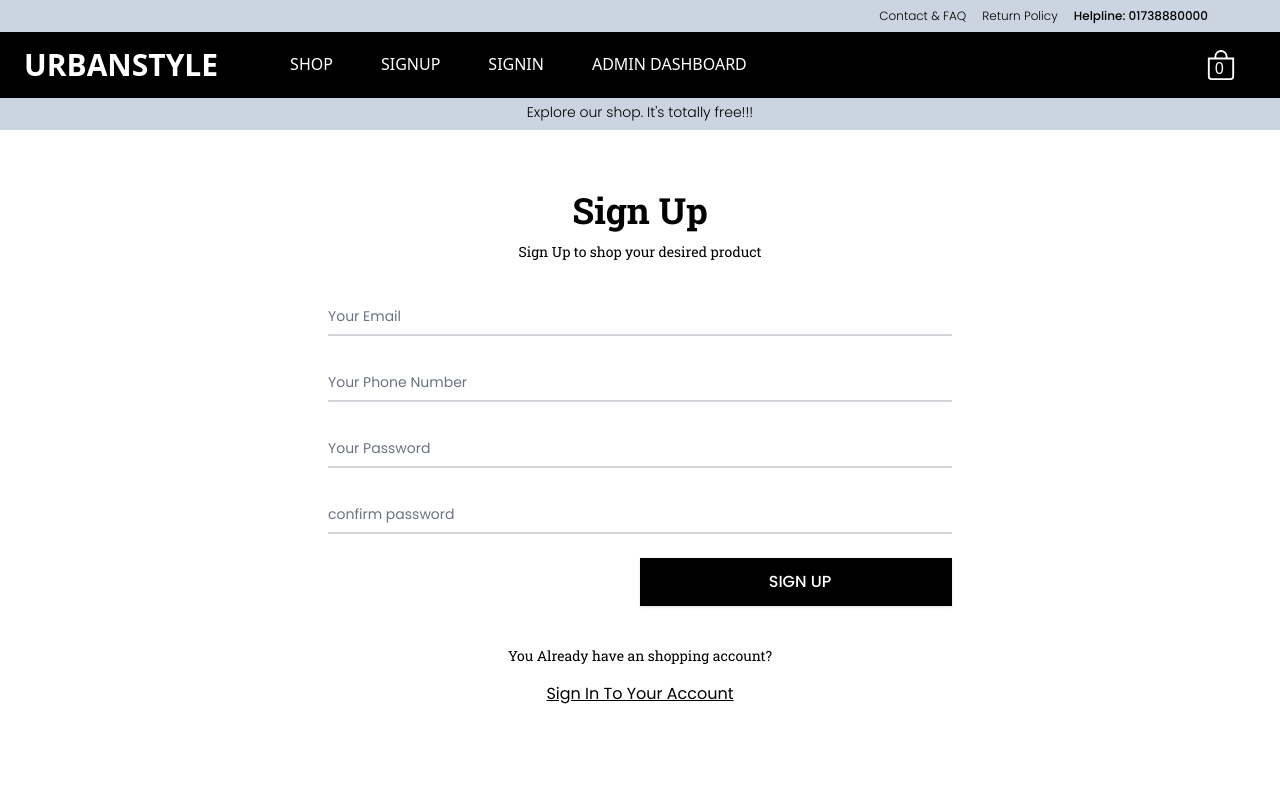
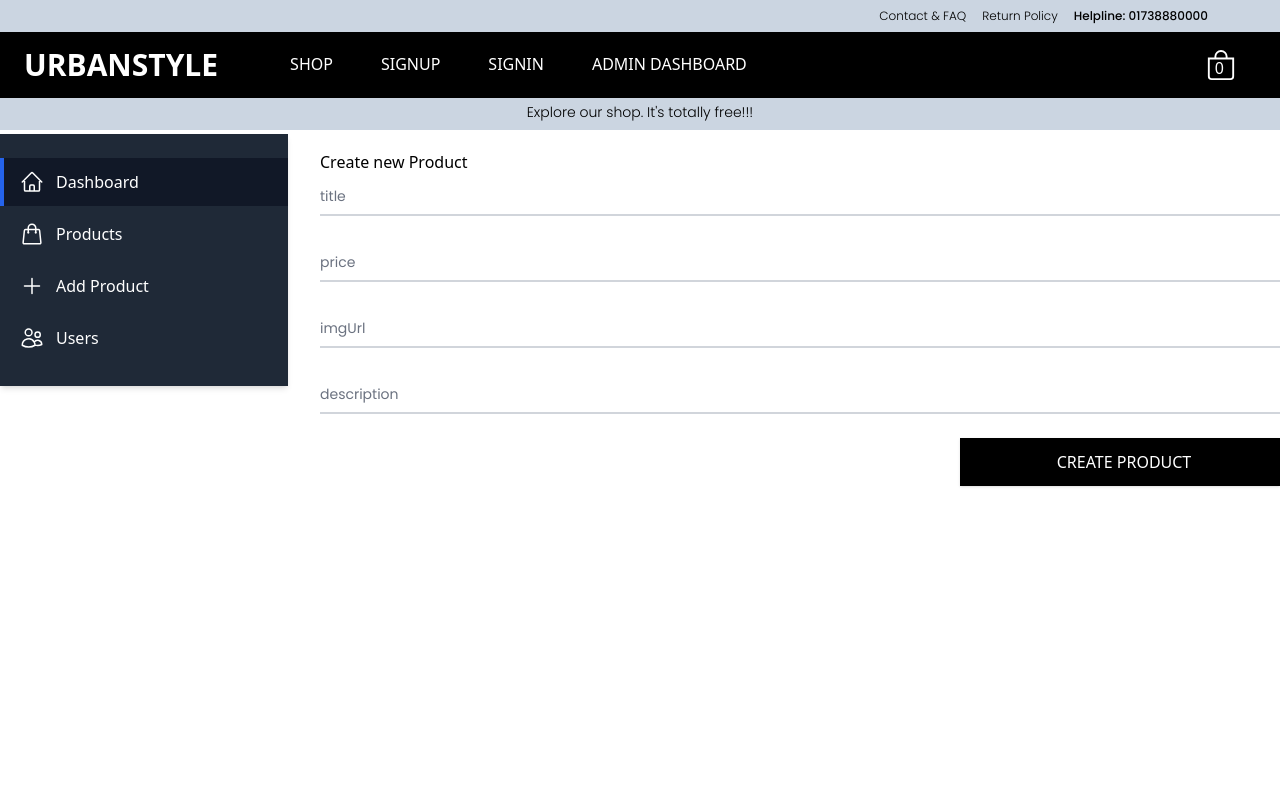
Before and after one commit to Rakib1415/ecommerce-admin-fronted, a React (Vite) app: page / in a window 1280 px wide. Shown: the top 800 px of the page. Built offline with nearby package versions, Linux system fonts and the light colour scheme; the HTML template or start-up script is replaced by a standard one.

Commit message:
feat:add admin dashboard page styles
implement all components to related admin dashboard page

```diff
--- a/src/App.jsx
+++ b/src/App.jsx
@@ -1,5 +1,5 @@
 import Layout from './components/Layout/Layout';
-import Signup from './pages/Signup/Signup';
+import Admin from './pages/Admin-dashboard/Admin';
 
 function App() {
   return (
@@ -9,7 +9,9 @@ function App() {
       {/* <ProductDetail /> */}
       {/* <Checkout /> */}
       {/* <SignIn /> */}
-      <Signup />
+      {/* <Signup /> */}
+      {/* <Admin /> */}
+      <Admin />
     </Layout>
   );
 }
--- /dev/null
+++ b/src/components/Dashboard-overview-card/DashboardOverviewCard.jsx
@@ -0,0 +1,15 @@
+function DashboardOverviewCard({ cardTitle, cardInfo }) {
+  return (
+    <a
+      href="#"
+      className="block max-w-sm p-6 bg-white border border-gray-200 rounded-lg shadow-md hover:bg-gray-100 dark:bg-gray-800 dark:border-gray-700 dark:hover:bg-gray-700"
+    >
+      <h5 className="mb-2 text-2xl font-bold tracking-tight text-gray-900 dark:text-white">
+        {cardTitle}
+      </h5>
+      <p className="font-normal text-gray-700 dark:text-gray-400">{cardInfo}</p>
+    </a>
+  );
+}
+
+export default DashboardOverviewCard;
--- /dev/null
+++ b/src/components/Sidebar/Sidebar.jsx
@@ -0,0 +1,92 @@
+function Sidebar() {
+  return (
+    <div className="py-1 w-1/4 md:min-h-screen">
+      <div className="md:absolute left-0 top-38 md:w-72 w-48 h-auto bg-gray-800 shadow-md">
+        <div className="py-5">
+          <a
+            className="flex items-center my-1 px-4 text-white py-3 border-l-4 border-blue-600 bg-gray-900"
+            href="#"
+          >
+            <svg
+              xmlns="http://www.w3.org/2000/svg"
+              fill="none"
+              viewBox="0 0 24 24"
+              strokeWidth="1.5"
+              stroke="currentColor"
+              className="w-6 mr-3 h-6"
+            >
+              <path
+                strokeLinecap="round"
+                strokeLinejoin="round"
+                d="M2.25 12l8.954-8.955c.44-.439 1.152-.439 1.591 0L21.75 12M4.5 9.75v10.125c0 .621.504 1.125 1.125 1.125H9.75v-4.875c0-.621.504-1.125 1.125-1.125h2.25c.621 0 1.125.504 1.125 1.125V21h4.125c.621 0 1.125-.504 1.125-1.125V9.75M8.25 21h8.25"
+              />
+            </svg>
+            Dashboard
+          </a>
+          <a
+            className="flex items-center my-1 px-4 text-white py-3 border-transparent border-l-4 hover:border-blue-600 hover:bg-gray-900"
+            href="#"
+          >
+            <svg
+              xmlns="http://www.w3.org/2000/svg"
+              fill="none"
+              viewBox="0 0 24 24"
+              strokeWidth="1.5"
+              stroke="currentColor"
+              className="w-6 mr-3 h-6"
+            >
+              <path
+                strokeLinecap="round"
+                strokeLinejoin="round"
+                d="M15.75 10.5V6a3.75 3.75 0 10-7.5 0v4.5m11.356-1.993l1.263 12c.07.665-.45 1.243-1.119 1.243H4.25a1.125 1.125 0 01-1.12-1.243l1.264-12A1.125 1.125 0 015.513 7.5h12.974c.576 0 1.059.435 1.119 1.007zM8.625 10.5a.375.375 0 11-.75 0 .375.375 0 01.75 0zm7.5 0a.375.375 0 11-.75 0 .375.375 0 01.75 0z"
+              />
+            </svg>
+            Products
+          </a>
+          <a
+            className="flex items-center my-1 px-4 text-white py-3 border-transparent border-l-4 hover:border-blue-600 hover:bg-gray-900"
+            href="#"
+          >
+            <svg
+              xmlns="http://www.w3.org/2000/svg"
+              fill="none"
+              viewBox="0 0 24 24"
+              strokeWidth="1.5"
+              stroke="currentColor"
+              className="w-6 mr-3 h-6"
+            >
+              <path
+                strokeLinecap="round"
+                strokeLinejoin="round"
+                d="M12 4.5v15m7.5-7.5h-15"
+              />
+            </svg>
+            Add Product
+          </a>
+          <a
+            className="flex items-center my-1 px-4 text-white py-3 border-transparent border-l-4 hover:border-blue-600 hover:bg-gray-900"
+            href="#"
+          >
+            <svg
+              xmlns="http://www.w3.org/2000/svg"
+              fill="none"
+              viewBox="0 0 24 24"
+              strokeWidth="1.5"
+              stroke="currentColor"
+              className="w-6 mr-3 h-6"
+            >
+              <path
+                strokeLinecap="round"
+                strokeLinejoin="round"
+                d="M15 19.128a9.38 9.38 0 002.625.372 9.337 9.337 0 004.121-.952 4.125 4.125 0 00-7.533-2.493M15 19.128v-.003c0-1.113-.285-2.16-.786-3.07M15 19.128v.106A12.318 12.318 0 018.624 21c-2.331 0-4.512-.645-6.374-1.766l-.001-.109a6.375 6.375 0 0111.964-3.07M12 6.375a3.375 3.375 0 11-6.75 0 3.375 3.375 0 016.75 0zm8.25 2.25a2.625 2.625 0 11-5.25 0 2.625 2.625 0 015.25 0z"
+              />
+            </svg>
+            Users
+          </a>
+        </div>
+      </div>
+    </div>
+  );
+}
+
+export default Sidebar;
--- /dev/null
+++ b/src/components/Sidebar/SidebarLayout.jsx
@@ -0,0 +1,12 @@
+import Sidebar from './Sidebar';
+
+function SidebarLayout({ children }) {
+  return (
+    <div className="md:flex">
+      <Sidebar />
+      <main className="w-3/4 my-5">{children}</main>
+    </div>
+  );
+}
+
+export default SidebarLayout;
--- /dev/null
+++ b/src/components/Table-row/TableRow.jsx
@@ -0,0 +1,20 @@
+import React from 'react';
+
+function TableRow() {
+  return (
+    <tr className="bg-white border-b dark:bg-gray-900 dark:border-gray-700">
+      <th
+        scope="row"
+        className="py-4 px-6 font-medium text-gray-900 whitespace-nowrap dark:text-white"
+      >
+        Apple MacBook Pro 17"
+      </th>
+      <td className="py-4 px-6">Sliver</td>
+      <td className="py-4 px-6">Laptop</td>
+      <td className="py-4 px-6">$2999</td>
+      <td className="py-4 px-6" />
+    </tr>
+  );
+}
+
+export default TableRow;
--- /dev/null
+++ b/src/components/Table/Table.jsx
@@ -0,0 +1,35 @@
+import React from 'react';
+import TableRow from '../Table-row/TableRow';
+
+function Table({ tHeadFirst, tHeadSecond, tHeadThird, tHeadFourth }) {
+  return (
+    <div className="overflow-x-auto relative shadow-md sm:rounded-lg">
+      <table className="w-full text-sm text-left text-gray-500 dark:text-gray-400">
+        <thead className="text-xs text-gray-700 uppercase bg-gray-50 dark:bg-gray-700 dark:text-gray-400">
+          <tr>
+            <th scope="col" className="py-3 px-6">
+              {tHeadFirst}
+            </th>
+            <th scope="col" className="py-3 px-6">
+              {tHeadSecond}
+            </th>
+            <th scope="col" className="py-3 px-6">
+              {tHeadThird}
+            </th>
+            <th scope="col" className="py-3 px-6">
+              {tHeadFourth}
+            </th>
+          </tr>
+        </thead>
+        <tbody>
+          <TableRow />
+          <TableRow />
+          <TableRow />
+          <TableRow />
+        </tbody>
+      </table>
+    </div>
+  );
+}
+
+export default Table;
--- /dev/null
+++ b/src/pages/Admin-add-product/AdminAddProduct.jsx
@@ -0,0 +1,39 @@
+import CustomButton from '../../components/CustomButton/CustomButton';
+import FormInput from '../../components/FormInput/FormInput';
+
+function AdminAddProduct() {
+  return (
+    <div>
+      <h2>Create new Product</h2>
+      <form>
+        <FormInput
+          handleChange={(e) => console.log(e)}
+          label="title"
+          type="text"
+        />
+        <FormInput
+          handleChange={(e) => console.log(e)}
+          label="price"
+          type="text"
+        />
+        <FormInput
+          handleChange={(e) => console.log(e)}
+          label="imgUrl"
+          type="text"
+        />
+        <FormInput
+          handleChange={(e) => console.log(e)}
+          label="description"
+          type="text"
+        />
+        <div className="lg:w-1/3 ml-auto">
+          <CustomButton type="button">
+            <span className="ml-2 mt-5px">Create Product</span>
+          </CustomButton>
+        </div>
+      </form>
+    </div>
+  );
+}
+
+export default AdminAddProduct;
--- /dev/null
+++ b/src/pages/Admin-dashboard/Admin.jsx
@@ -0,0 +1,15 @@
+import SidebarLayout from '../../components/Sidebar/SidebarLayout';
+import AdminAddProduct from '../Admin-add-product/AdminAddProduct';
+
+function Admin() {
+  return (
+    <SidebarLayout>
+      {/* <DashboardOverview /> */}
+      {/* <AdminProducts /> */}
+      {/* <AdminUsers /> */}
+      <AdminAddProduct />
+    </SidebarLayout>
+  );
+}
+
+export default Admin;
--- /dev/null
+++ b/src/pages/Admin-products/AdminProducts.jsx
@@ -0,0 +1,16 @@
+import Table from '../../components/Table/Table';
+
+function AdminProducts() {
+  return (
+    <div>
+      <Table
+        tHeadFirst="Product Name"
+        tHeadSecond="Color"
+        tHeadThird="Catagory"
+        tHeadFourth="price"
+      />
+    </div>
+  );
+}
+
+export default AdminProducts;
--- /dev/null
+++ b/src/pages/Admin-users/AdminUsers.jsx
@@ -0,0 +1,17 @@
+import React from 'react';
+import Table from '../../components/Table/Table';
+
+function AdminUsers() {
+  return (
+    <div>
+      <Table
+        tHeadFirst="User Name"
+        tHeadSecond="email"
+        tHeadThird="Phone Number"
+        tHeadFourth="Role"
+      />
+    </div>
+  );
+}
+
+export default AdminUsers;
--- /dev/null
+++ b/src/pages/Dashboard-overview/DashboardOverview.jsx
@@ -0,0 +1,14 @@
+import DashboardOverviewCard from '../../components/Dashboard-overview-card/DashboardOverviewCard';
+
+function DashboardOverview() {
+  return (
+    <div className="grid md:grid-cols-3 gap-1">
+      <DashboardOverviewCard cardTitle="Total Products" cardInfo="1200" />
+      <DashboardOverviewCard cardTitle="Total Products" cardInfo="1200" />
+      <DashboardOverviewCard cardTitle="Total Products" cardInfo="1200" />
+      <DashboardOverviewCard cardTitle="Total Products" cardInfo="1200" />
+    </div>
+  );
+}
+
+export default DashboardOverview;
```
